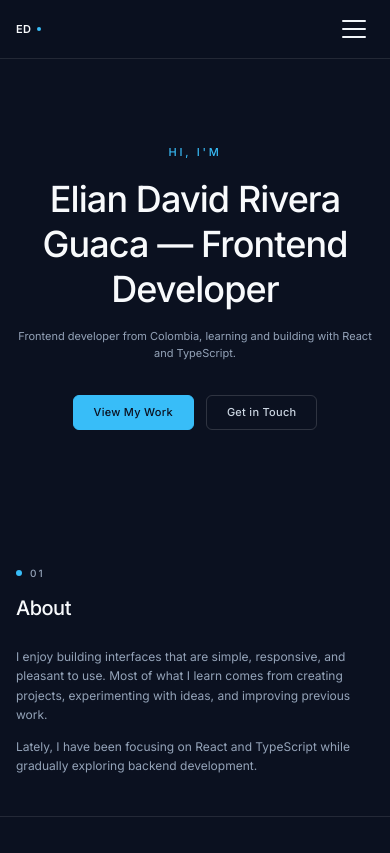
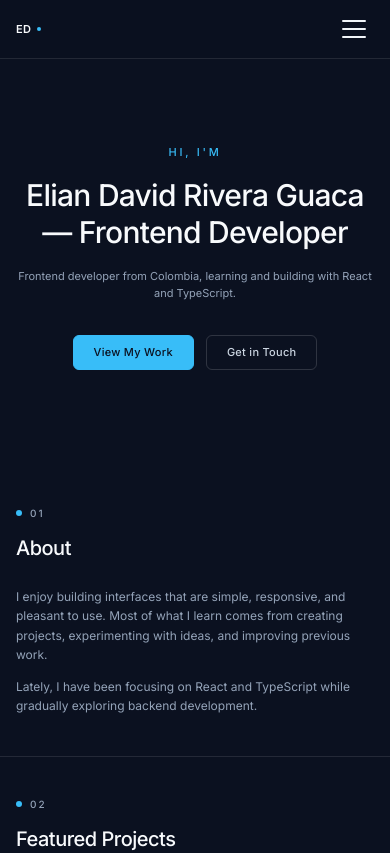
Before and after one commit to aZian10/portfolio, a React (Vite) app: page / in a window 390 px wide. Shown: the top 853 px of the page. Built offline with nearby package versions, Linux system fonts and the light colour scheme.

Commit message:
fix(responsive): prevent hero overflow on mobile

```diff
--- a/src/sections/Hero/Hero.jsx
+++ b/src/sections/Hero/Hero.jsx
@@ -9,13 +9,13 @@ export default function Hero() {
         <p className="text-[11px] font-medium uppercase tracking-[0.25em] text-sky-400">
           {hero.greeting}
         </p>
-        <h1 className="mt-4 text-[36px] font-medium leading-tight tracking-tight text-surface-50 sm:text-[38px]">
+        <h1 className="mt-4 w-full max-w-3xl text-[30px] font-medium leading-tight tracking-tight text-surface-50 sm:text-[38px]">
           {`${hero.name} — ${hero.role}`}
         </h1>
-        <p className="mt-4 max-w-md text-[11px] leading-relaxed text-surface-400">
+        <p className="mt-4 w-full max-w-md text-[11px] leading-relaxed text-surface-400">
           {hero.tagline}
         </p>
-        <div className="mt-8 flex items-center gap-3">
+        <div className="mt-8 flex flex-wrap justify-center gap-3">
           <Button variant="primary" href={hero.primaryCta.href}>
             {hero.primaryCta.label}
           </Button>
```
